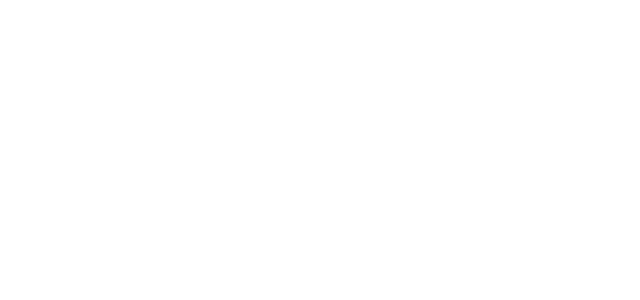
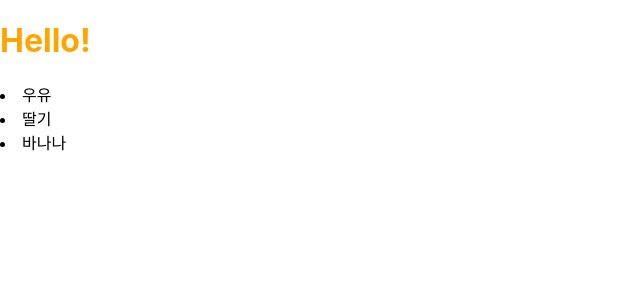
Before and after one commit to imminpie/learn_react, a React (Create React App) app in the folder basic/: page / in a window 1280 px wide. Shown: the top 300 px of the page, without its empty margins (0-640 px from the left). Built offline with nearby package versions, Linux system fonts and the light colour scheme; the HTML template or start-up script is replaced by a standard one.

Commit message:
feat: JSX 문법

```diff
--- a/basic/src/App.jsx
+++ b/basic/src/App.jsx
@@ -1,7 +1,16 @@
 import './App.css';
 
 function App() {
-  return <></>;
+  const list = ['우유', '딸기', '바나나'];
+
+  return (
+    <>
+      <h1 style={{ color: 'orange' }}>Hello!</h1>
+      {list.map((item) => (
+        <li>{item}</li>
+      ))}
+    </>
+  );
 }
 
 export default App;
```
